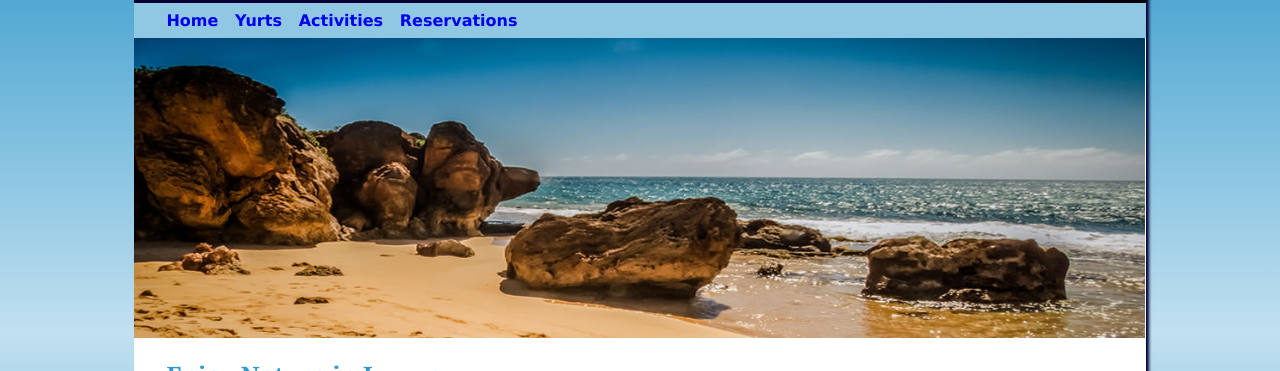
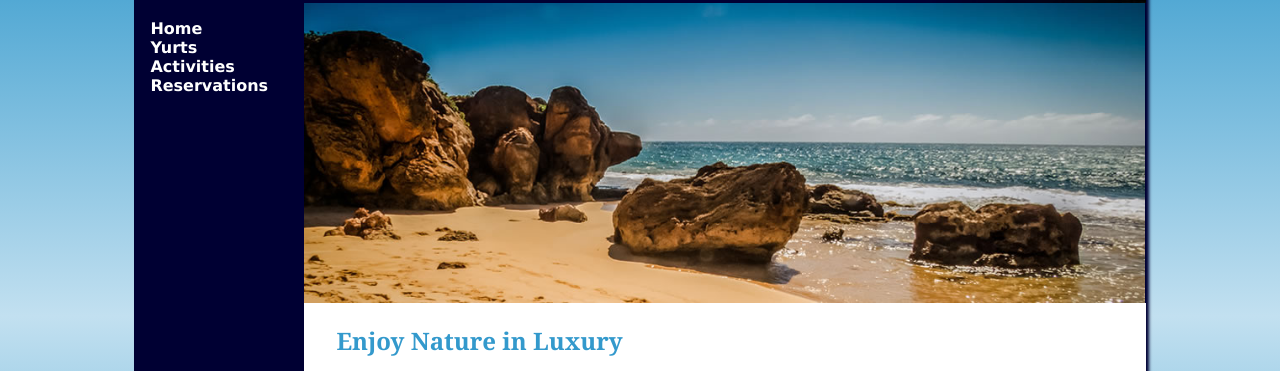
Before and after one commit to 44144-Sp22/ch6casestudy-hwaldren, a plain HTML site: page index.html in a window 1280 px wide. Shown: the part 90-461 px from the top of the page. Drawn offline with Linux system fonts and the light colour scheme.

Commit message:
Completed Ch 6 Case Study

```diff
--- a/index.html
+++ b/index.html
@@ -1,20 +1,23 @@
 <!DOCTYPE html>
 <html lang="en">
+
 <head>
   <title>Pacific Trails Resort</title>
   <meta charset="utf-8">
   <link rel="stylesheet" href="pacific.css">
 </head>
+
 <body>
   <div id="wrapper">
     <header>
       <h1>Pacific Trails Resort</h1>
     </header>
     <nav>
-<a href="index.html">Home</a> &nbsp;
-<a href="yurts.html">Yurts</a> &nbsp;
-<a href="activities.html">Activities</a> &nbsp;
-<a href="reservations.html">Reservations</a>
+      <ul>
+        <li><a href="index.html">Home</a></li>
+        <li><a href="yurts.html">Yurts</a></li>
+        <li><a href="activities.html">Activities</a></li>
+        <li><a href="reservations.html">Reservations</a></li>
     </nav>
     <div id="homehero">
     </div>
@@ -41,4 +44,5 @@ Copyright &copy; 2018 Pacific Trails Resort<br>
     </footer>
   </div>
 </body>
+
 </html>
--- a/pacific.css
+++ b/pacific.css
@@ -1,14 +1,18 @@
-body { background-color: #3399CC;
+body {
+  background-color: #3399CC;
   color: #666666;
   font-family: Verdana, Arial, sans-serif;
-	  background-image: linear-gradient(to bottom, #3399CC,  #C2E0F0, #3399CC);
+  background-image: linear-gradient(to bottom, #3399CC, #C2E0F0, #3399CC);
 }
-header { background-color: #000033;
+
+header {
+  background-color: #000033;
   color: #FFFFFF;
   font-family: Georgia, serif;
+}
 
-}
-h1 { line-height: 200%;
+h1 {
+  line-height: 200%;
   background-image: url(sunset.jpg);
   background-repeat: no-repeat;
   background-position: right;
@@ -16,49 +20,102 @@ h1 { line-height: 200%;
   height: 72px;
   margin-bottom: 0;
 }
-nav { font-weight: bold;
-      background-color: #90C7E3;
-	  padding: .5em .5em .5em 2em;
+
+nav {
+  font-weight: bold;
+  padding: 0em;
+  float: left;
+  width: 160px
 }
-h2 { color: #3399CC;
+
+nav ul {
+  list-style-type: none;
+  padding-left: 1em
+}
+
+nav a:link {
+  color: #FFFFFF
+}
+
+nav a:visited {
+  color: #C2E0F0
+}
+
+nav a:hover {
+  color: #CCCCCC
+}
+
+h2 {
+  color: #3399CC;
   font-family: Georgia, serif;
 }
-h3 { color: #000033; }
-dt { color: #000033;
+
+h3 {
+  color: #000033;
+}
+
+dt {
+  color: #000033;
   font-weight: bold;
 }
-.resort { color: #000033;
+
+.resort {
+  color: #000033;
   font-size: 1.2em;
 }
-footer { font-size: .70em;
+
+footer {
+  font-size: .70em;
   font-style: italic;
   text-align: center;
   padding: 1em;
+  background-color: #FFFFFF;
+  margin-left: 170px;
 }
-main { padding-left: 2em;
+
+main {
+  padding-left: 2em;
   padding-right: 2em;
   display: block;
+  background-color: #FFFFFF;
+  margin-left: 170px;
+  padding-top: 1px;
+  padding-bottom: 1px;
 }
-#homehero { height: 300px;
+
+#homehero {
+  height: 300px;
   background-image: url(coast.jpg);
   background-size: 100% 100%;
   background-repeat: no-repeat;
+  margin-left: 170px;
 }
-#yurthero { height: 300px;
+
+#yurthero {
+  height: 300px;
   background-image: url(yurt.jpg);
   background-size: 100% 100%;
   background-repeat: no-repeat;
+  margin-left: 170px
 }
-#trailhero { height: 300px;
+
+#trailhero {
+  height: 300px;
   background-image: url(trail.jpg);
   background-size: 100% 100%;
   background-repeat: no-repeat;
+  margin-left: 170px
 }
-nav a { text-decoration: none; }
-#wrapper { width: 80%;
+
+nav a {
+  text-decoration: none;
+}
+
+#wrapper {
+  width: 80%;
   margin-left: auto;
   margin-right: auto;
-		  background-color: #FFFFFF;
+  background-color: #000033;
   min-width: 700px;
   max-width: 1024px;
   box-shadow: 3px 3px 3px #000033;
```
Also changed, not shown: activities.html (+9 -4 lines), yurts.html (+9 -4 lines). Lines whose indentation alone changed are shown as unchanged.
